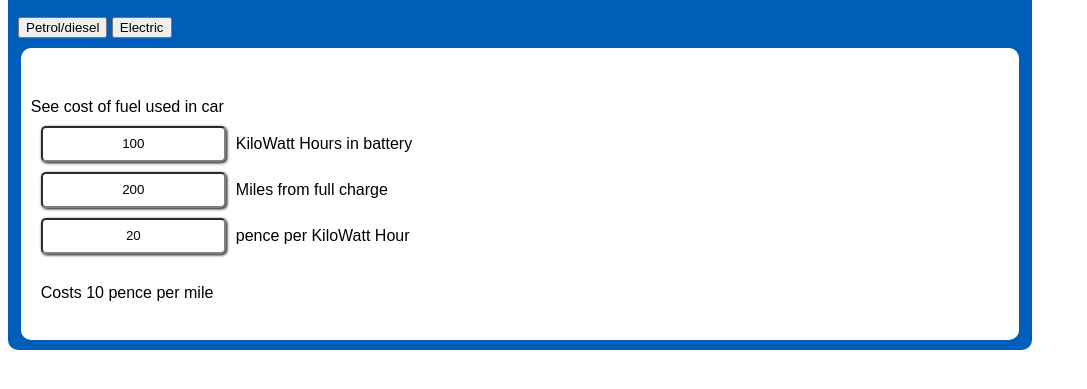
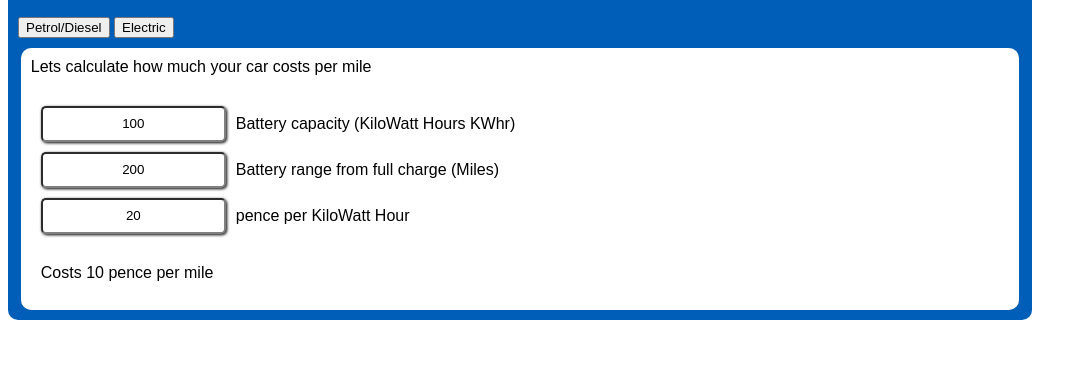
Before and after one commit to erazer2/VehicleCost, a plain HTML site: page index.html in a window 1280 px wide. Shown: the part 59-448 px from the top of the page, without its empty margins (0-1087 px from the left). Drawn offline with Linux system fonts and the light colour scheme.

```diff
--- a/index.html
+++ b/index.html
@@ -24,24 +24,24 @@
     <h2 id="mainHeader">Vehicle Cost Calculator</h2>
 
     <div id="subMenu">
-        <button onclick=showHydroCarbonSection();>Petrol/diesel</button>
+        <button onclick=showHydroCarbonSection();>Petrol/Diesel</button>
         <button onclick=showElectricSection();>Electric</button>
     </div>
 
     <div id="calculationsBit">
 
-        <div id="calculatorBrief">See cost of fuel used in car
-        <div id="inputsPart">
+        <div id="calculatorBrief">Lets calculate how much your car costs per mile
+<div id="inputsPart">
 
 
 
 <div id="electricSection">
 
 
-<input class="dataEntryBox" id="batteryCapacity" value="100"><span>KiloWatt Hours in battery</span>
+<input class="dataEntryBox" id="batteryCapacity" value="100"><span>Battery capacity (KiloWatt Hours KWhr)</span>
 <br>
 
-<input class="dataEntryBox" id="batteryRange" value="200"><span>Miles from full charge</span>
+<input class="dataEntryBox" id="batteryRange" value="200"><span>Battery range  from full charge (Miles)</span>
 <br>
 
 <input class="dataEntryBox"id="electricityCost" value="20"><span>pence per KiloWatt Hour</span>
--- a/style.css
+++ b/style.css
@@ -37,7 +37,7 @@
 #inputsPart{
 
     background-color:white;
-    padding-top:10px;
+    padding-top:30px;
 
 
     padding-left: 10px;
@@ -53,8 +53,8 @@
 #calculatorBrief{
 
     padding-left: 10px;
-    padding-top: 50px;
-    padding-bottom: 20px;
+    padding-top: 10px;
+    padding-bottom: 10px;
 }
 
 #outputsPart{
```
